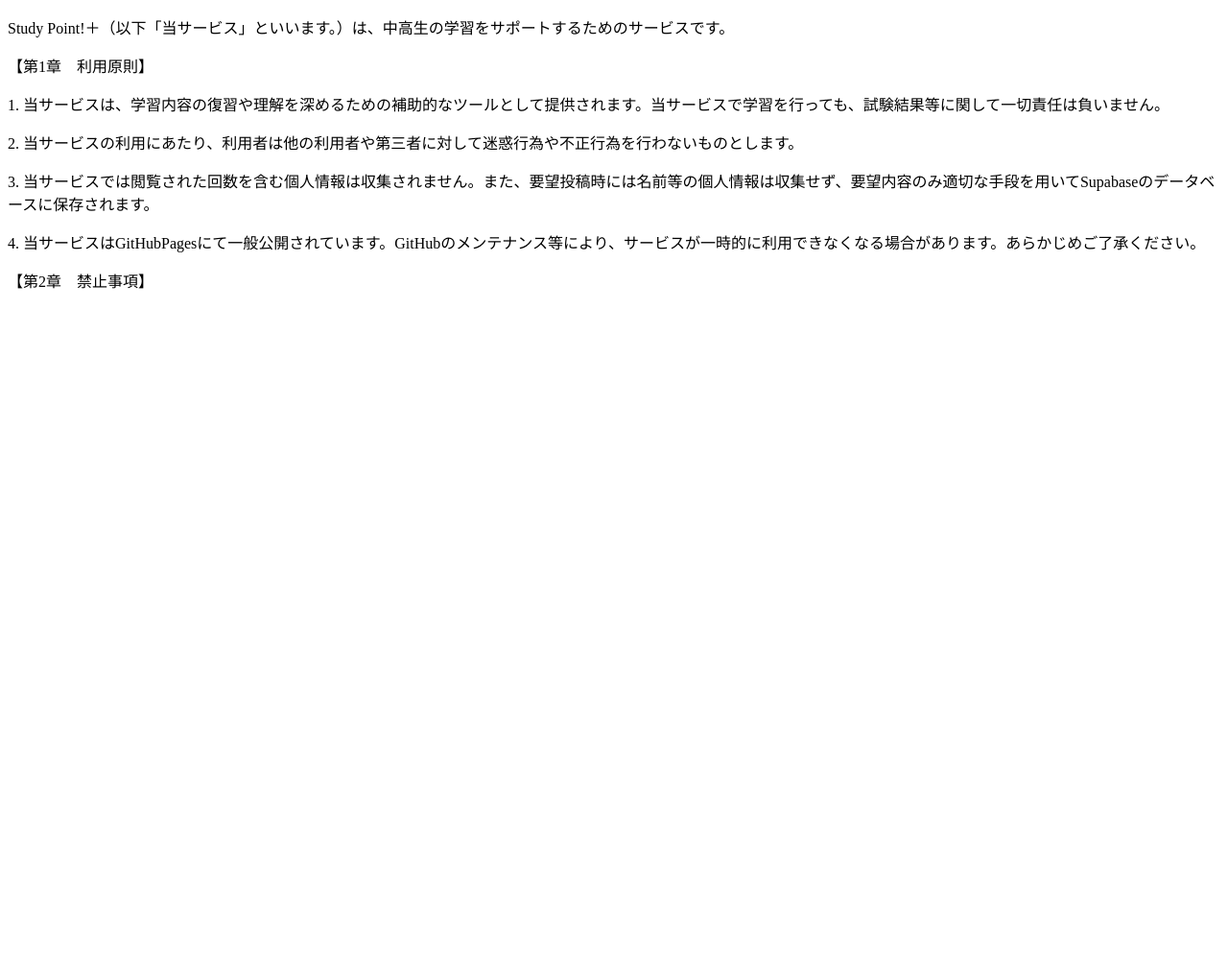
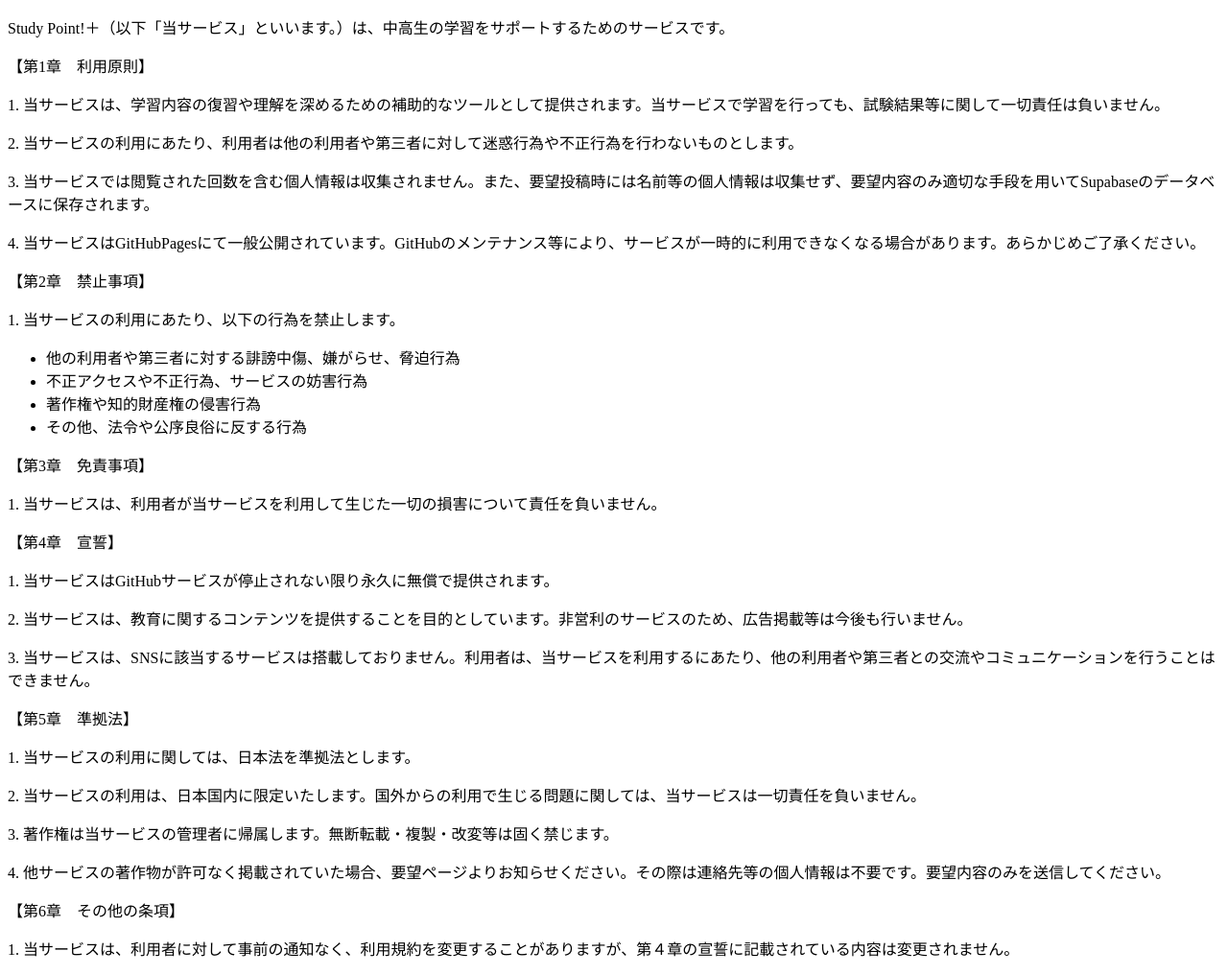
Before and after one commit to services-official-jp/ServiceHubJP, a plain HTML site: page study-point/agreement.html in a window 1280 px wide. Shown: the whole page at 96% size. Before the commit the page ends 800 px from the top, so only its background shows below. Drawn offline with Linux system fonts and the light colour scheme.

Commit message:
Study Point+ ver.1.3.7

```diff
--- a/study-point/agreement.html
+++ b/study-point/agreement.html
@@ -22,9 +22,48 @@
         4. 当サービスはGitHubPagesにて一般公開されています。GitHubのメンテナンス等により、サービスが一時的に利用できなくなる場合があります。あらかじめご了承ください。
     </p>
     <p>【第2章　禁止事項】</p>
-<body>
-
-
+    <p>
+        1. 当サービスの利用にあたり、以下の行為を禁止します。
+    </p>
+    <ul>
+        <li>他の利用者や第三者に対する誹謗中傷、嫌がらせ、脅迫行為</li>
+        <li>不正アクセスや不正行為、サービスの妨害行為</li>
+        <li>著作権や知的財産権の侵害行為</li>
+        <li>その他、法令や公序良俗に反する行為</li>
+    </ul>
+    <p>【第3章　免責事項】</p>
+    <p>
+        1. 当サービスは、利用者が当サービスを利用して生じた一切の損害について責任を負いません。
+    </p>
+    <p>
+        【第4章　宣誓】
+    </p>
+    <p>
+        1. 当サービスはGitHubサービスが停止されない限り永久に無償で提供されます。
+    </p>
+    <p>
+        2. 当サービスは、教育に関するコンテンツを提供することを目的としています。非営利のサービスのため、広告掲載等は今後も行いません。
+    </p>
+    <p>
+        3. 当サービスは、SNSに該当するサービスは搭載しておりません。利用者は、当サービスを利用するにあたり、他の利用者や第三者との交流やコミュニケーションを行うことはできません。
+    </p>
+    <p>【第5章　準拠法】</p>
+    <p>
+        1. 当サービスの利用に関しては、日本法を準拠法とします。
+    </p>
+    <p>
+        2. 当サービスの利用は、日本国内に限定いたします。国外からの利用で生じる問題に関しては、当サービスは一切責任を負いません。
+    </p>
+    <p>
+        3. 著作権は当サービスの管理者に帰属します。無断転載・複製・改変等は固く禁じます。
+    </p>
+    <p>
+        4. 他サービスの著作物が許可なく掲載されていた場合、要望ページよりお知らせください。その際は連絡先等の個人情報は不要です。要望内容のみを送信してください。
+    </p>
+    <p>【第6章　その他の条項】</p>
+    <p>
+        1. 当サービスは、利用者に対して事前の通知なく、利用規約を変更することがありますが、第４章の宣誓に記載されている内容は変更されません。
+    </p>
 
 </body>
 </html>
```
